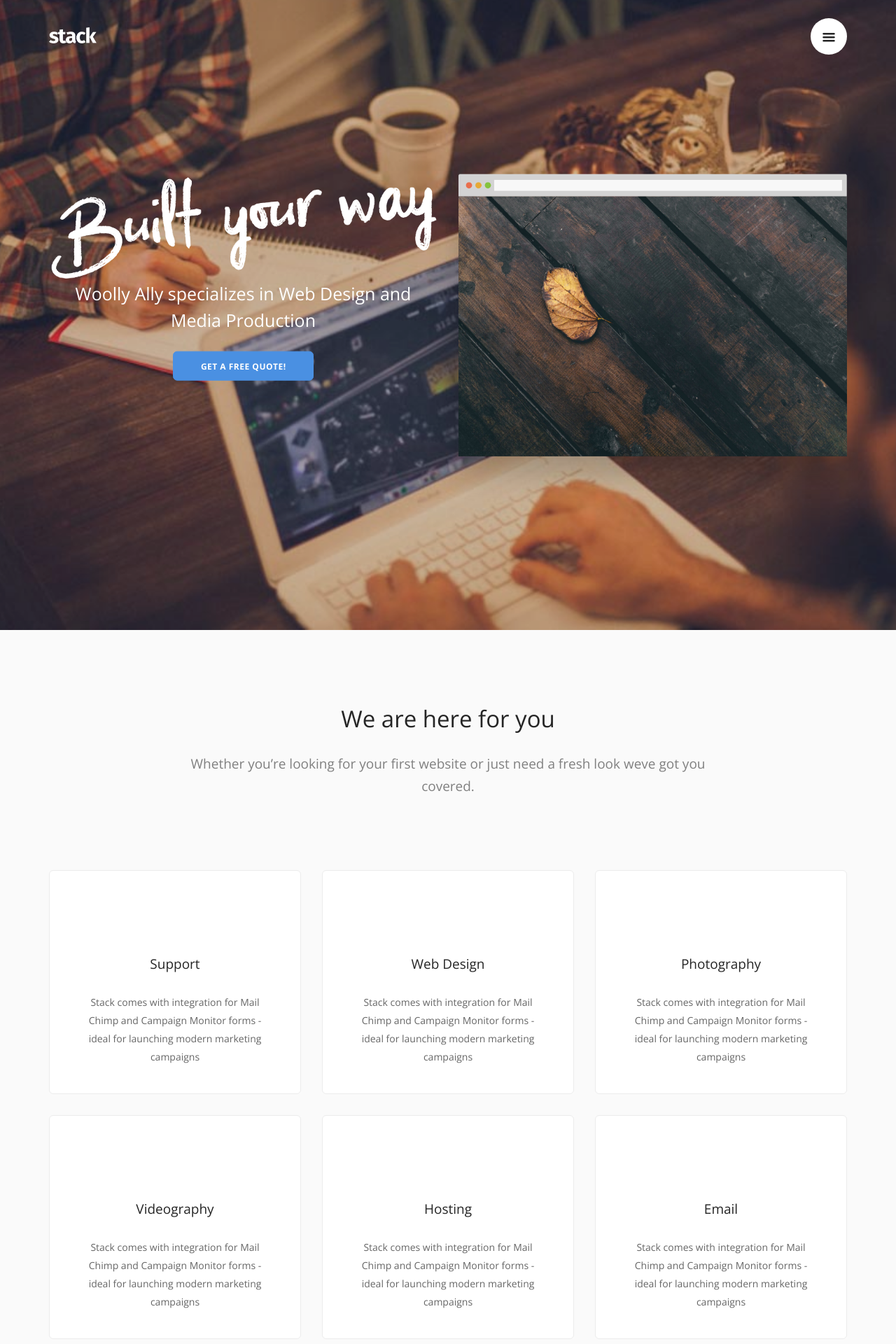
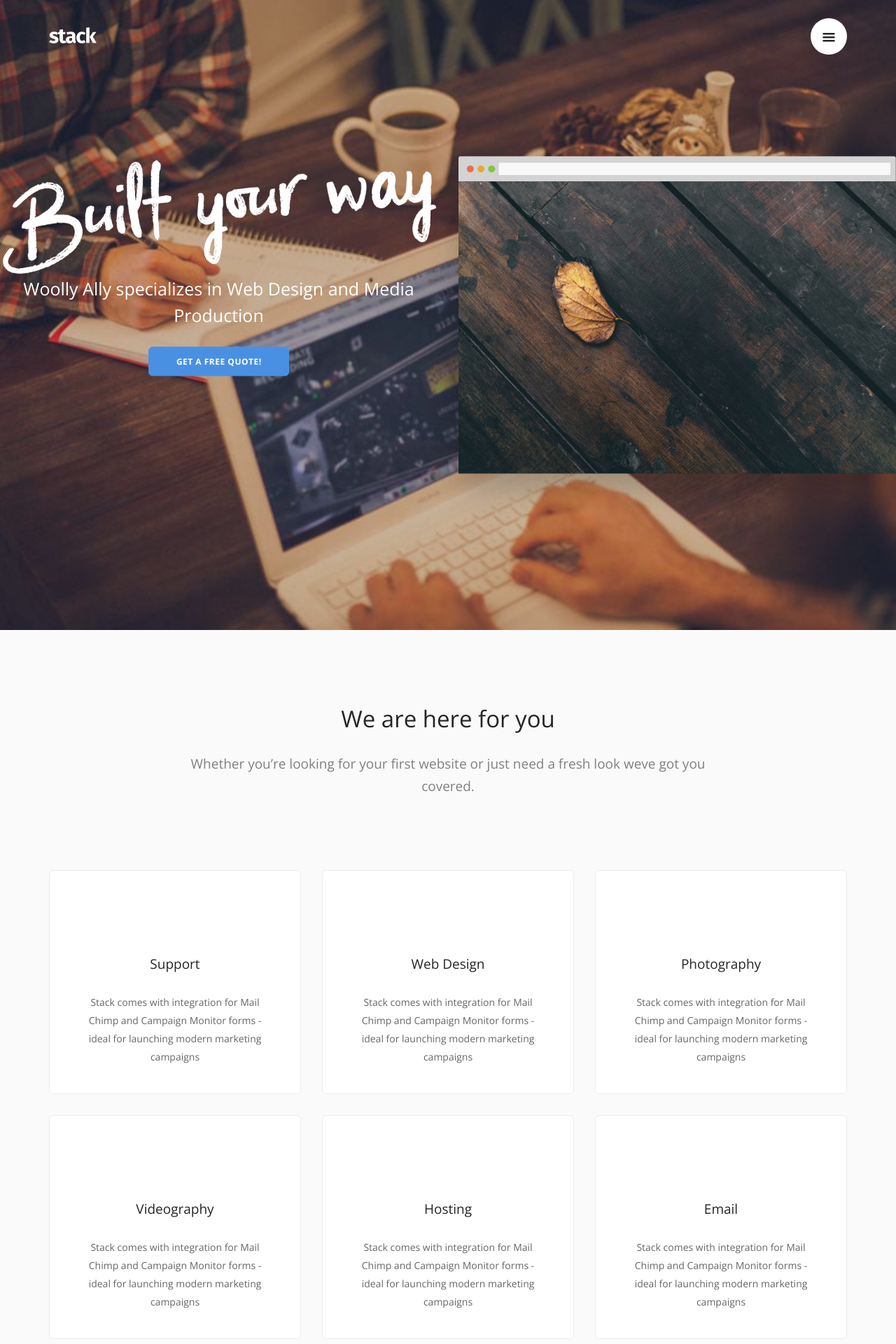
Before and after one commit to WoollyAlly/WoollyAllyTest, a Jekyll site: the page built from index.html, in a window 1280 px wide. Shown: the top 1920 px of the page at 70% size. Built offline with Jekyll 4.4.1, drawn with Linux system fonts in a browser that asks for light colours; some web fonts are replaced.

Commit message:
Updated '_includes/home.html' via CloudCannon

```diff
--- a/_includes/home.html
+++ b/_includes/home.html
@@ -2,7 +2,7 @@
     <div class="background-image-holder">
         <img alt="background" src="img/woolly.jpg" />
     </div>
-    <div class="container pos-vertical-center">
+    <div class="pos-vertical-center">
         <div class="row">
             <div class="col-sm-6">
                 <img alt="Image" class="unmarg--bottom animated fadeIn" src="img/headline-1.png" />
```
